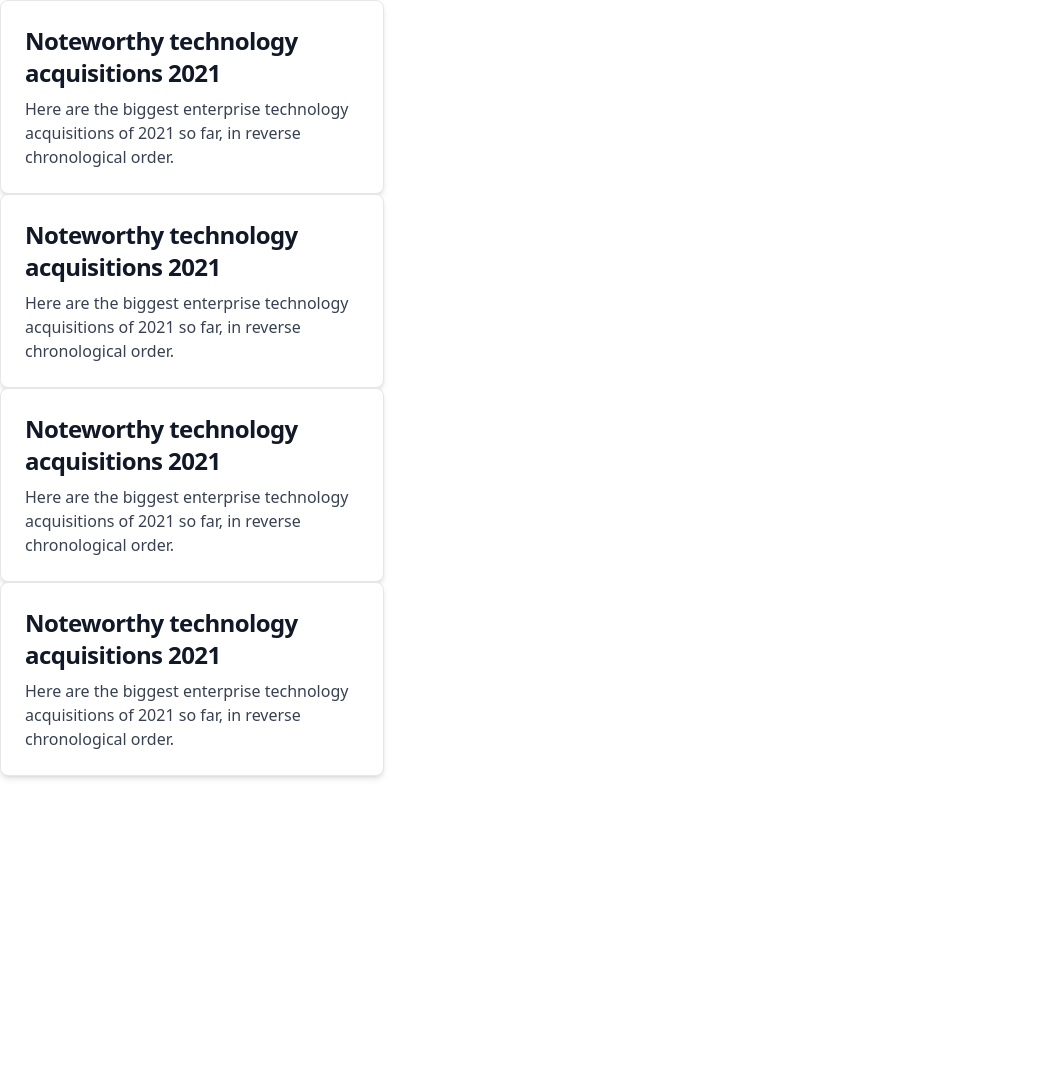
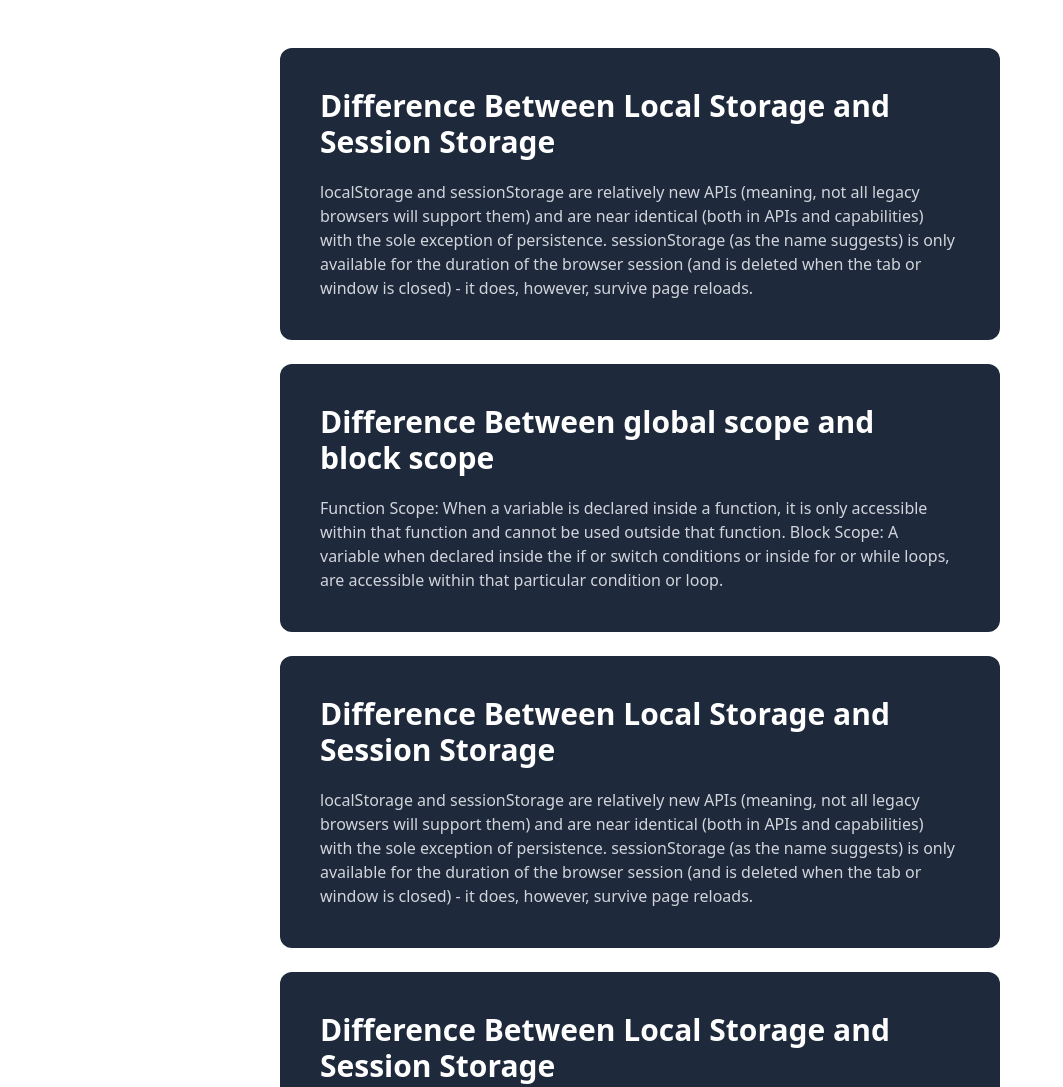
Before and after one commit to alamin-18/typing-master, a plain HTML site: page blog.html in a window 1280 px wide. Shown: the top 1087 px of the page, without its empty margins (0-1063 px from the left). Before the commit the page ends 800 px from the top, so only its background shows below. Drawn offline with nearby package versions, Linux system fonts and the light colour scheme.

Commit message:
2nd blog added

```diff
--- a/blog.html
+++ b/blog.html
@@ -5,41 +5,47 @@
     <meta http-equiv="X-UA-Compatible" content="IE=edge">
     <meta name="viewport" content="width=device-width, initial-scale=1.0">
     <title>Blog</title>
-    <link rel="stylesheet" href="https://unpkg.com/flowbite@1.5.3/dist/flowbite.min.css" />
     <script src="https://cdn.tailwindcss.com"></script>
 </head>
 <body >
 
     <main>
-        <section class="grid">
-
-            <div >
-                 <a href="#" class="block p-6 max-w-sm bg-white rounded-lg border border-gray-200 shadow-md hover:bg-gray-100 dark:bg-gray-800 dark:border-gray-700 dark:hover:bg-gray-700">
-                    <h5 class="mb-2 text-2xl font-bold tracking-tight text-gray-900 dark:text-white">Noteworthy technology acquisitions 2021</h5>
-                    <p class="font-normal text-gray-700 dark:text-gray-400">Here are the biggest enterprise technology acquisitions of 2021 so far, in reverse chronological order.</p>
-                </a>
+        <section class="w-9/12 mx-auto mt-12">
+            <div class="w-9/12 mx-auto bg-slate-800 p-10 mt-6 rounded-xl">
+                <div class="mb-5">
+                    <h1 class=" text-white text-3xl font-semibold">Difference Between Local Storage and Session Storage</h1>
+                </div>
+                <div>
+                    <p class="text-gray-300">localStorage and sessionStorage are relatively new APIs (meaning, not all legacy browsers will support them) and are near identical (both in APIs and capabilities) with the sole exception of persistence. sessionStorage (as the name suggests) is only available for the duration of the browser session (and is deleted when the tab or window is closed) - it does, however, survive page reloads.</p>
+                </div>
             </div>
-            <div >
-                 <a href="#" class="block p-6 max-w-sm bg-white rounded-lg border border-gray-200 shadow-md hover:bg-gray-100 dark:bg-gray-800 dark:border-gray-700 dark:hover:bg-gray-700">
-                    <h5 class="mb-2 text-2xl font-bold tracking-tight text-gray-900 dark:text-white">Noteworthy technology acquisitions 2021</h5>
-                    <p class="font-normal text-gray-700 dark:text-gray-400">Here are the biggest enterprise technology acquisitions of 2021 so far, in reverse chronological order.</p>
-                </a>
+            <div class="w-9/12 mx-auto bg-slate-800 p-10 mt-6 rounded-xl">
+                <div class="mb-5">
+                    <h1 class=" text-white text-3xl font-semibold">Difference Between global scope and block scope</h1>
+                </div>
+                <div>
+                    <p class="text-gray-300">Function Scope: When a variable is declared inside a function, it is only accessible within that function and cannot be used outside that function. Block Scope: A variable when declared inside the if or switch conditions or inside for or while loops, are accessible within that particular condition or loop.</p>
+                </div>
             </div>
-            <div >
-                 <a href="#" class="block p-6 max-w-sm bg-white rounded-lg border border-gray-200 shadow-md hover:bg-gray-100 dark:bg-gray-800 dark:border-gray-700 dark:hover:bg-gray-700">
-                    <h5 class="mb-2 text-2xl font-bold tracking-tight text-gray-900 dark:text-white">Noteworthy technology acquisitions 2021</h5>
-                    <p class="font-normal text-gray-700 dark:text-gray-400">Here are the biggest enterprise technology acquisitions of 2021 so far, in reverse chronological order.</p>
-                </a>
+            <div class="w-9/12 mx-auto bg-slate-800 p-10 mt-6 rounded-xl">
+                <div class="mb-5">
+                    <h1 class=" text-white text-3xl font-semibold">Difference Between Local Storage and Session Storage</h1>
+                </div>
+                <div>
+                    <p class="text-gray-300">localStorage and sessionStorage are relatively new APIs (meaning, not all legacy browsers will support them) and are near identical (both in APIs and capabilities) with the sole exception of persistence. sessionStorage (as the name suggests) is only available for the duration of the browser session (and is deleted when the tab or window is closed) - it does, however, survive page reloads.</p>
+                </div>
             </div>
-            <div >
-                 <a href="#" class="block p-6 max-w-sm bg-white rounded-lg border border-gray-200 shadow-md hover:bg-gray-100 dark:bg-gray-800 dark:border-gray-700 dark:hover:bg-gray-700">
-                    <h5 class="mb-2 text-2xl font-bold tracking-tight text-gray-900 dark:text-white">Noteworthy technology acquisitions 2021</h5>
-                    <p class="font-normal text-gray-700 dark:text-gray-400">Here are the biggest enterprise technology acquisitions of 2021 so far, in reverse chronological order.</p>
-                </a>
+            <div class="w-9/12 mx-auto bg-slate-800 p-10 mt-6 rounded-xl">
+                <div class="mb-5">
+                    <h1 class=" text-white text-3xl font-semibold">Difference Between Local Storage and Session Storage</h1>
+                </div>
+                <div>
+                    <p class="text-gray-300">localStorage and sessionStorage are relatively new APIs (meaning, not all legacy browsers will support them) and are near identical (both in APIs and capabilities) with the sole exception of persistence. sessionStorage (as the name suggests) is only available for the duration of the browser session (and is deleted when the tab or window is closed) - it does, however, survive page reloads.</p>
+                </div>
             </div>
         </section>
     </main>
     <!-- flowbit -->
-    <script src="https://unpkg.com/flowbite@1.5.3/dist/flowbite.js"></script>
+
 </body>
 </html>
```
Also changed, not shown: tailwind.config.js (added, +8 -0 lines).
